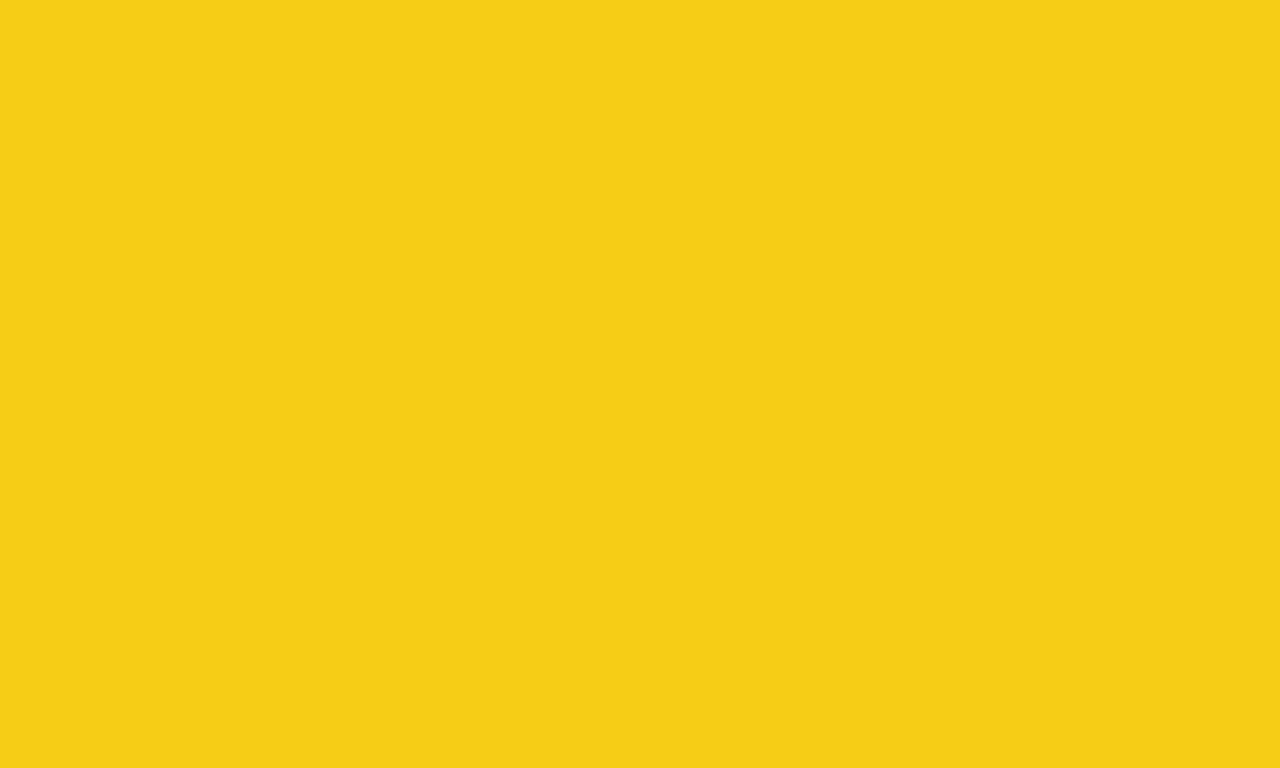
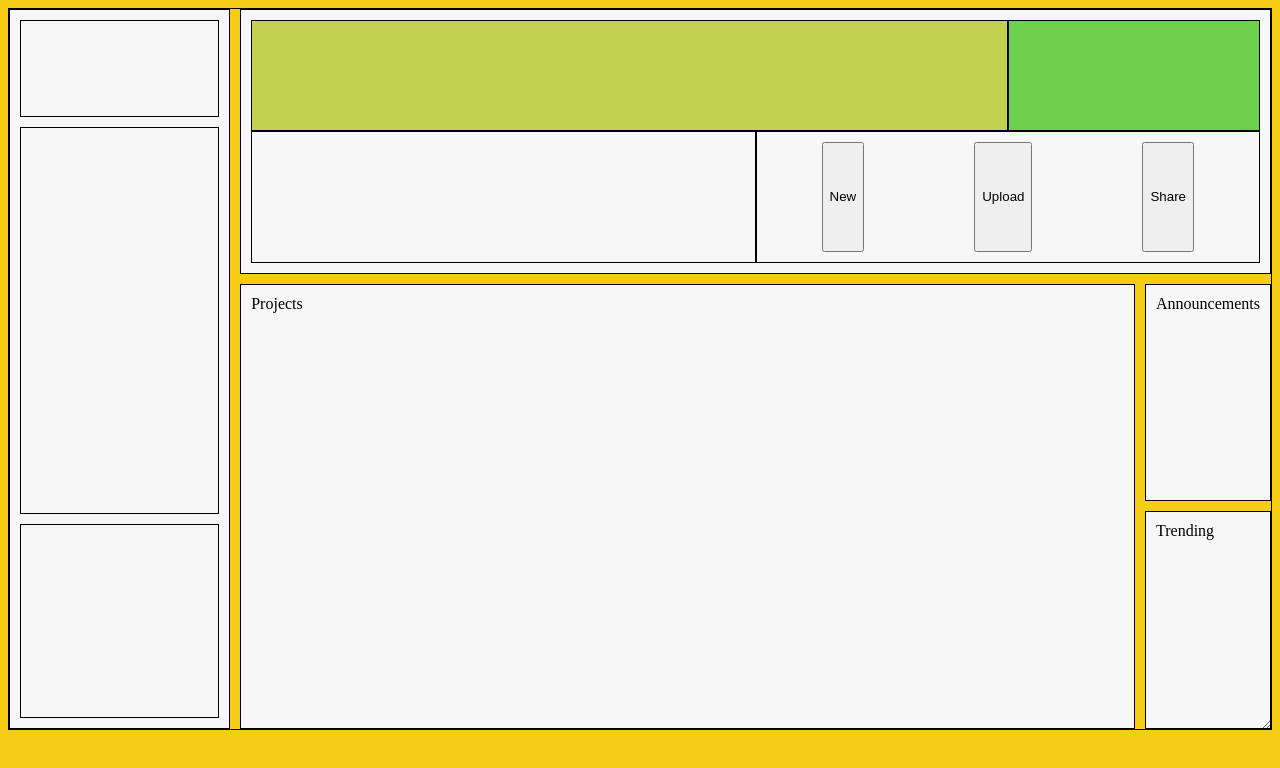
Before and after one commit to ct-chou/admin_dashboard, a plain HTML site: page index.html in a window 1280 px wide. Drawn offline with Linux system fonts and the light colour scheme.

Commit message:
Feat: inserted dummy items into .header. Formatted using grid and flex

```diff
--- a/index.html
+++ b/index.html
@@ -7,6 +7,25 @@
     <link rel="stylesheet" href="style.css">
 </head>
 <body>
-
+    <div class="container">
+        <div class="header">
+            <div class="search"></div>
+            <div class="user-info"></div>
+            <div class="greeting"></div>
+            <div class="button-nav">
+                <button class="new">New</button>
+                <button class="upload">Upload</button>
+                <button class="share">Share</button>
+            </div>
+        </div>
+        <div class="sidebar">
+            <div class="logo"></div>
+            <div class="nav"></div>
+            <div class="settings"></div>
+        </div>
+        <div class="projects">Projects</div>
+        <div class="announcements">Announcements</div>
+        <div class="trending">Trending</div>
+    </div>
 </body>
 </html>
--- a/style.css
+++ b/style.css
@@ -14,17 +14,48 @@ body {
     height: 100%;
 }
 
-.dashboard {
+.sidebar {
     background-color: #f7f7f7;
     grid-column: 1/2;
     grid-row-start: 1;
     grid-row-end: 4;
+    display: grid;
+    grid-template-rows: 1fr 4fr 2fr;
+    gap: 10px;
 }
 
 .header {
     background-color: #f7f7f7;
     grid-row: 1/2;
     grid-column: 2/5;
+    display: grid;
+    grid-template-columns: 2fr 1fr 1fr;
+}
+
+.search {
+    background-color: #c4d14f;
+    grid-row: 1/2;
+    grid-column: 1/3;
+}
+
+.user-info {
+    background-color: hsl(105, 59%, 56%);
+    grid-row: 1/2;
+    grid-column: 3/4;
+}
+
+.greeting {
+    background-color: #f7f7f7;
+    grid-row: 2/3;
+    grid-column: 1/2;
+}
+
+.button-nav {
+    background-color: #f7f7f7;
+    grid-row: 2/3;
+    grid-column: 2/4;
+    display: flex;
+    justify-content: space-around;
 }
 
 .projects {
```
